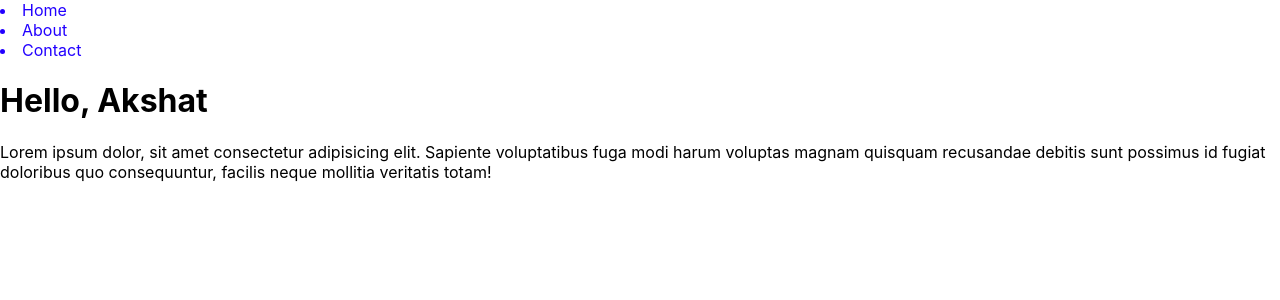
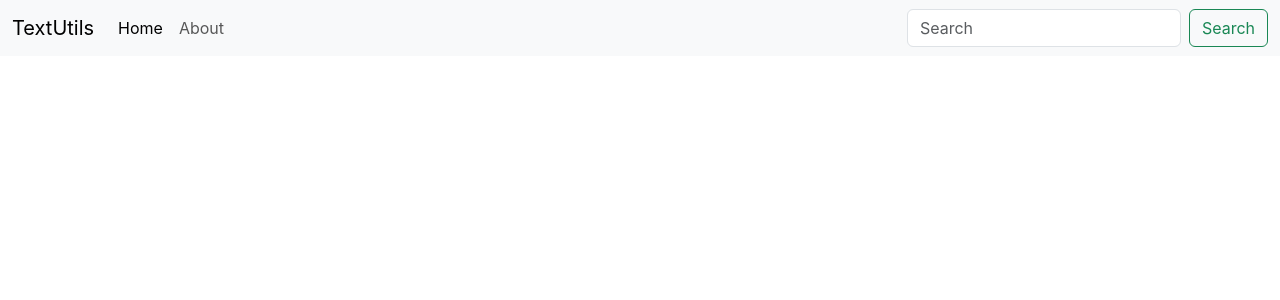
Before and after one commit to akshatnigam/my-app, a React (Create React App) app: page / in a window 1280 px wide. Shown: the top 300 px of the page. Built offline with nearby package versions, Linux system fonts and the light colour scheme.

Commit message:
Understanding Props and PropTypes in React | Complete React Course in Hindi #6

```diff
--- a/public/index.html
+++ b/public/index.html
@@ -10,6 +10,7 @@
       content="Web site created using create-react-app"
     />
     <link rel="apple-touch-icon" href="%PUBLIC_URL%/logo192.png" />
+    <link href="https://cdn.jsdelivr.net/npm/bootstrap@5.3.3/dist/css/bootstrap.min.css" rel="stylesheet" integrity="sha384-QWTKZyjpPEjISv5WaRU9OFeRpok6YctnYmDr5pNlyT2bRjXh0JMhjY6hW+ALEwIH" crossorigin="anonymous">
 
     <link rel="manifest" href="%PUBLIC_URL%/manifest.json" />
 
@@ -19,4 +20,6 @@
     <noscript>You need to enable JavaScript to run this app.</noscript>
     <div id="root"></div>
   </body>
+  <script src="https://cdn.jsdelivr.net/npm/bootstrap@5.3.3/dist/js/bootstrap.bundle.min.js" integrity="sha384-YvpcrYf0tY3lHB60NNkmXc5s9fDVZLESaAA55NDzOxhy9GkcIdslK1eN7N6jIeHz" crossorigin="anonymous"></script>
+
 </html>
--- a/src/App.css
+++ /dev/null
@@ -1,42 +0,0 @@
-.App {
-  text-align: center;
-}
-
-.App-logo {
-  height: 40vmin;
-  pointer-events: none;
-}
-
-@media (prefers-reduced-motion: no-preference) {
-  .App-logo {
-    animation: App-logo-spin infinite 20s linear;
-  }
-}
-
-.App-header {
-  background-color: #282c34;
-  min-height: 100vh;
-  display: flex;
-  flex-direction: column;
-  align-items: center;
-  justify-content: center;
-  font-size: calc(10px + 2vmin);
-  color: white;
-}
-
-.App-link {
-  color: #61dafb;
-}
-
-@keyframes App-logo-spin {
-  from {
-    transform: rotate(0deg);
-  }
-  to {
-    transform: rotate(360deg);
-  }
-}
-
-.blank{
-  color:rgb(34, 0, 255);
-}
--- a/src/App.js
+++ b/src/App.js
@@ -1,21 +1,37 @@
-import './App.css';
-
-let name = "Akshat";
-
+// import './App.css';
 function App() {
   return (
     <>
-    <nav class="blank">
-      <li>Home</li>
-      <li>About</li>
-      <li>Contact</li>
-    </nav>
-    <div className="container">
-      <h1>Hello, {name}</h1>
-      <p>Lorem ipsum dolor, sit amet consectetur adipisicing elit. Sapiente voluptatibus fuga modi harum voluptas magnam quisquam recusandae debitis sunt possimus id fugiat doloribus quo consequuntur, facilis neque mollitia veritatis totam!</p>
-    </div>
+      <nav className="navbar navbar-expand-lg bg-body-tertiary">
+        <div className="container-fluid">
+          <a className="navbar-brand" href="/">TextUtils</a>
+          <button className="navbar-toggler" type="button" data-bs-toggle="collapse" data-bs-target="#navbarSupportedContent" aria-controls="navbarSupportedContent" aria-expanded="false" aria-label="Toggle navigation">
+            <span className="navbar-toggler-icon"></span>
+          </button>
+          <div className="collapse navbar-collapse" id="navbarSupportedContent">
+            <ul className="navbar-nav me-auto mb-2 mb-lg-0">
+              <li className="nav-item">
+                <a class="nav-link active" aria-current="page" href="/">Home</a>
+              </li>
+              <li className="nav-item">
+                <a className="nav-link" href="/">About</a>
+              </li>
+            </ul>
+            <form className="d-flex" role="search">
+              <input className="form-control me-2" type="search" placeholder="Search" aria-label="Search"/>
+              <button className="btn btn-outline-success" type="submit">Search</button>
+            </form>
+          </div>
+        </div>
+      </nav>
     </>
   );
 }
 
 export default App;
+
+/*
+  * npm install -> to install the node modules
+  * npm start -> to start the server
+  * npm run build -> to build the project for production
+ */
```
